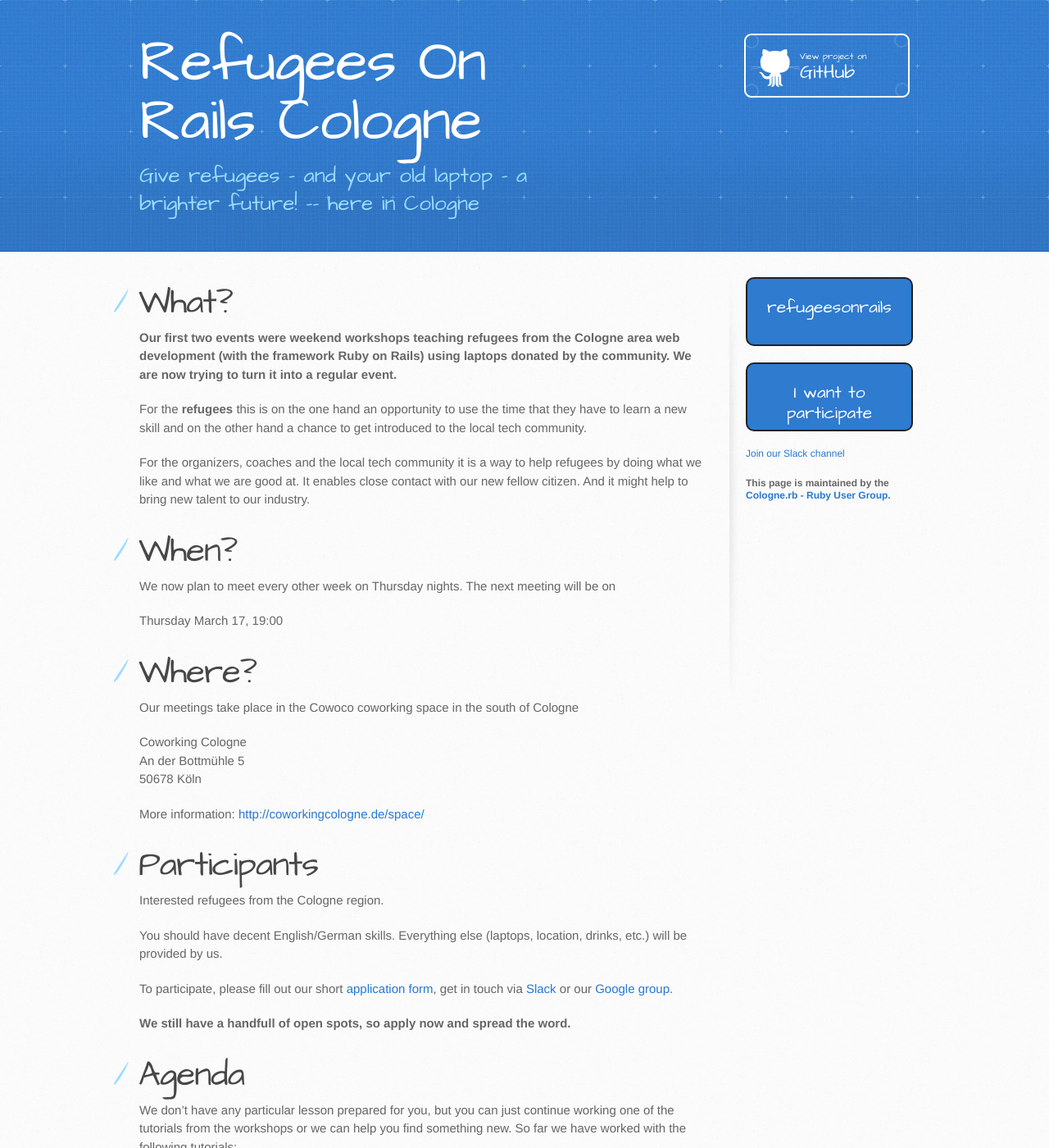
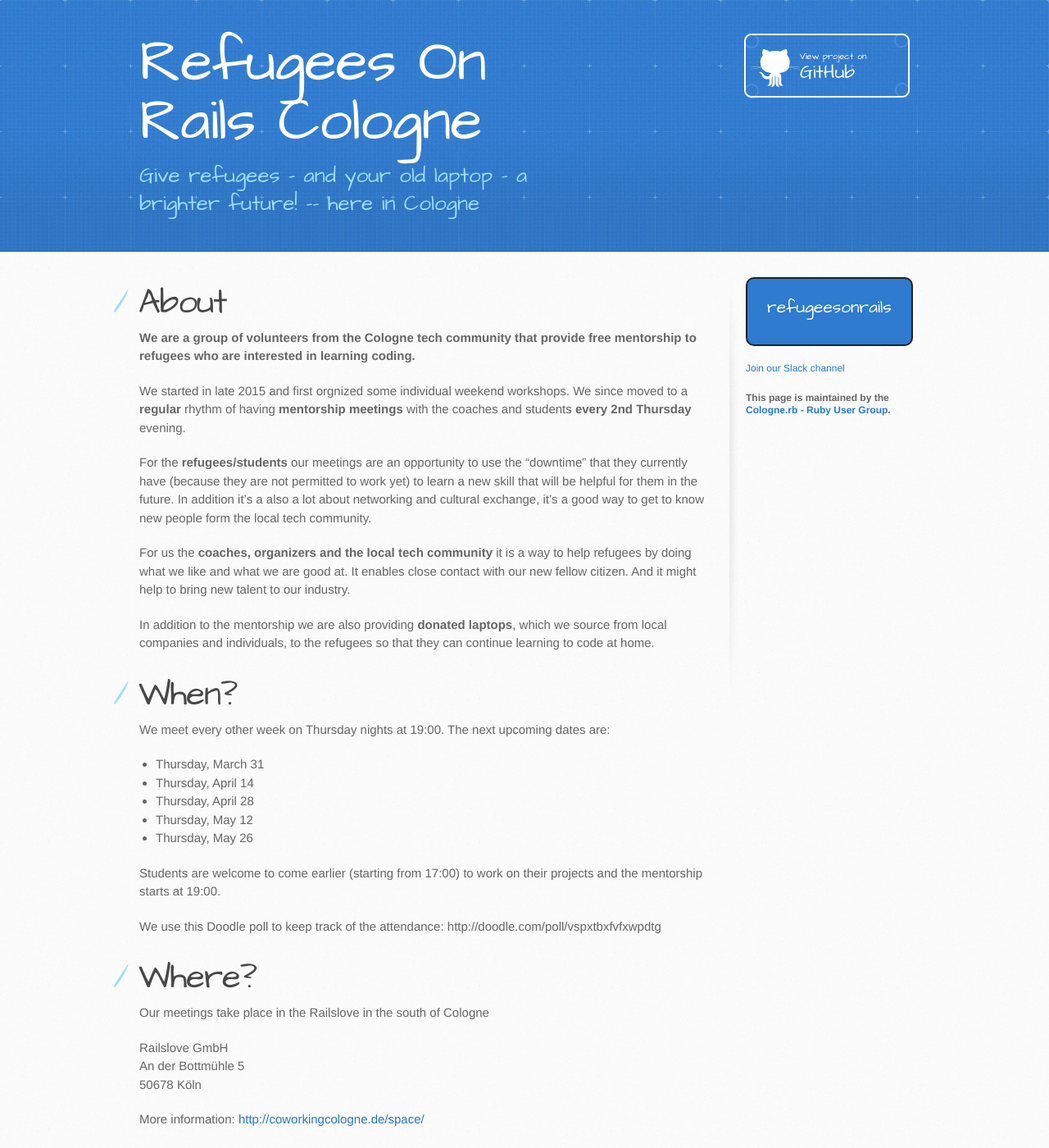
Before and after one commit to colognerb/refugees, a Jekyll site: the page built from index.md, in a window 1280 px wide and 1400 px high. Shown: the whole window at 82% size. Built offline with Jekyll 4.4.1, drawn with Linux system fonts in a browser that asks for light colours; some of the changed text lies outside the part shown.

Commit message:
changed website texts

```diff
--- a/_config.yml
+++ b/_config.yml
@@ -2,4 +2,3 @@ defaults:
   -
     values:
       layout: "default"
-next_meeting: "2016-03-17 19:00"
--- a/_layouts/default.html
+++ b/_layouts/default.html
@@ -35,9 +35,9 @@
           <a href="http://refugeesonrails.org" class="button">
             refugeesonrails
           </a>
-          <a href="https://docs.google.com/forms/d/1Fll4mj5iLun1Z5W3UF6fdI1WZg41vpaFpWsHYs0CyRk/viewform" class="button">
+          <!--<a href="https://docs.google.com/forms/d/1Fll4mj5iLun1Z5W3UF6fdI1WZg41vpaFpWsHYs0CyRk/viewform" class="button">
             I want to participate
-          </a>
+          </a>-->
           <p><a href="https://colognerb.sangyye.net/">Join our Slack channel</a></p>
           <p class="repo-owner">This page <a href="https://github.com/colognerb/refugees"></a> is maintained by the <a href="https://colognerb.de">Cologne.rb - Ruby User Group</a>.</p>
         </aside>
--- a/index.md
+++ b/index.md
@@ -3,58 +3,59 @@ title: Refugees On Rails Cologne
 subtitle: Give refugees - and your old laptop - a brighter future!  -- here in Cologne
 ---
 
-# What?
+# About
 
-**Our first two events were weekend workshops teaching refugees from the Cologne
-area web development (with the framework Ruby on Rails) using laptops donated by
-the community. We are now trying to turn it into a regular event.**
+**We are a group of volunteers from the Cologne tech community that provide free mentorship
+to refugees who are interested in learning coding.**
 
-For the **refugees** this is on the one hand an opportunity to use the time that
-they have to learn a new skill and on the other hand a chance to get introduced
-to the local tech community.
+We started in late 2015 and first orgnized some individual weekend workshops. We since moved to a **regular** rhythm of having **mentorship meetings** with the coaches and students **every 2nd Thursday** evening.
 
-For the organizers, coaches and the local tech community it is a way to help
-refugees by doing what we like and what we are good at. It enables close contact
-with our new fellow citizen. And it might help to bring new talent to our
-industry.
+For the **refugees/students** our meetings are an opportunity to use the "downtime" that they currently have (because they are not permitted to work yet) to learn a new skill that will be helpful for them in the future.
+In addition it's a also a lot about networking and cultural exchange, it's a good way to get to know new people form the local tech community.
+
+For us the **coaches, organizers and the local tech community** it is a way to help refugees by doing what we like and what we are good at. It enables close contact with our new fellow citizen. And it might help to bring new talent to our industry.
+
+In addition to the mentorship we are also providing **donated laptops**, which we source from local companies and  individuals, to the refugees so that they can continue learning to code at home.
 
 # When?
 
-We now plan to meet every other week on Thursday nights. The next meeting will
-be on
+We meet every other week on Thursday nights at 19:00.  The next upcoming dates are:
 
-{{ site.next_meeting | date: "%A %B %-d, %H:%M" }}
+* Thursday, March 31
+* Thursday, April 14
+* Thursday, April 28
+* Thursday, May 12
+* Thursday, May 26
+
+Students are welcome to come earlier (starting from 17:00) to work on their projects and the mentorship starts at 19:00.
+
+We use this Doodle poll to keep track of the attendance:  http://doodle.com/poll/vspxtbxfvfxwpdtg
 
 # Where?
 
-Our meetings take place in the Cowoco coworking space in the south of Cologne
+Our meetings take place in the Railslove in the south of Cologne
 
-Coworking Cologne<br>
+Railslove GmbH<br>
 An der Bottmühle 5<br>
 50678 Köln
 
 More information:
 [http://coworkingcologne.de/space/](http://coworkingcologne.de/space/)
 
-# Participants
+# Who is this for?
 
-Interested refugees from the Cologne region.
+Our mentorship meetings are meant for all interested refugees from the Cologne region.
 
-You should have decent English/German skills. Everything else (laptops,
+You should have decent English/German skills and a strong interest in computers. Programming experience very helpful and welcome, but not required.  Everything else (laptops,
 location, drinks, etc.) will be provided by us.
 
-To participate, please fill out our short
-[application form](https://docs.google.com/forms/d/1Fll4mj5iLun1Z5W3UF6fdI1WZg41vpaFpWsHYs0CyRk/viewform),
-get in touch via [Slack](https://colognerb.sangyye.net) or our
-[Google group](https://groups.google.com/forum/#!forum/refugee-code-school-cologne).
+If you want to come to our meetings it would be nice if you put your name into our [scheduling Doodle](http://doodle.com/poll/vspxtbxfvfxwpdtg), but it is not required.
 
-**We still have a handfull of open spots, so apply now and spread the word.**
+# Learning content
 
-# Agenda
+For the meetings, we don't have any particular lessons or a curriculum prepared for the students.  Instead we just havea number of coaches with a wide variety of skills that are happy to provide mentorship in any way that works or to help with little projects that students are working on.
 
-We don't have any particular lesson prepared for you, but you can just continue
-working one of the tutorials from the workshops or we can help you find
-something new. So far we have worked with the following tutorials:
+If you don't already know what you want to learn/get mentorship for, we offer 2 tracks of tutorials that you can do (together with our help):
 
 ## Track 1: HTML for beginners
 
@@ -67,19 +68,15 @@ something new. So far we have worked with the following tutorials:
 
 ## Track 2: Advanced web development (with Ruby on Rails)
 
-*   Our coaches can teach you based on your individual interests and skill levels
-*   If you are new to Rails you can start with the very nice RailsGirls App Tutorial: [http://guides.railsgirls.com/app](http://guides.railsgirls.com/app)
-*   If you want to learn something specific please try to contact us in advance
-*   Having some basic programming experience is recommend
+*   For everybody that already knows a little bit of HTML/Css
+*   RailsGirls App Tutorial: [http://guides.railsgirls.com/app](http://guides.railsgirls.com/app)
+*   Having some basic programming experience is certainly helpful, but not required
 
 # Coaches
 
 Volunteer coaches from the communtiy
 
-If you would consider coaching at the event please leave a comment on the
-[GitHub issue](https://github.com/colognerb/refugees/issues/5), join our
-[Slack chat channel](https://colognerb.sangyye.net/) and come to one of our
-orga-meetings
+If you would consider coaching at at our meetings, just join our [Slack chat channel](https://colognerb.sangyye.net/) and come to one of our orga-meetings
 
 # Who are we?
 
@@ -101,7 +98,6 @@ There are many ways to help:
 *   You (or your company) could donate some not too old laptops
 *   We are looking for coaches/mentors for our workshop(s)
 *   There are many other areas that need organizing help (editing, design, PR, logistics, anything)
-*   Come to our [weekly orga-meeting](#when)
 
 # Laptop Donations
 
@@ -109,25 +105,17 @@ Do you or your company have any old laptops that are not really used for
 anything anymore? You can give your laptops a new life and make a real change
 for on of our refugee participants.
 
-We currently are still in need of 10 more laptops in order to provide for all
-the participants.
-
-Here are the infos on how the donation works:
+Here is how the donation works:
 
 *   We will securely wipe all the data on your laptop(s) for you using military-grade software, so you don't have to worry about that.
-*   Laptops can be dropped of during business hours at the even location (address see above)
+*   Laptops can be dropped of during business hours at Railslove (address see above)
 *   For the laptops to be useful for programming they need to meet the basic requirements of at least a 2 core CPU and 2 GB of RAM.
 *   The laptops remain property of Refugeesonrails, but can be taken home by the participants.
 
 # What are the plans for the future?
 
-We would like to offer regular (e.g. biweekly) informal meetings where
-participants can go, get access to computers, and have professional volunteer
-coaches that they can turn to for help.
+We are still a very young initiative and are very open to new people and new ideas.  So, if you have other ideas what you and the Cologne tech community could do for refugees, please let us know. We are very open for new directions.
 
-If you have other ideas what you and the Cologne tech community could do for
-refugees, please let us know. Our initiative is very open to new directions in
-the future.
 
 # Code of Conduct
 
```
Also changed, not shown: other parts of index.md (+1 -1 lines), Gemfile.lock (added), README.md.
